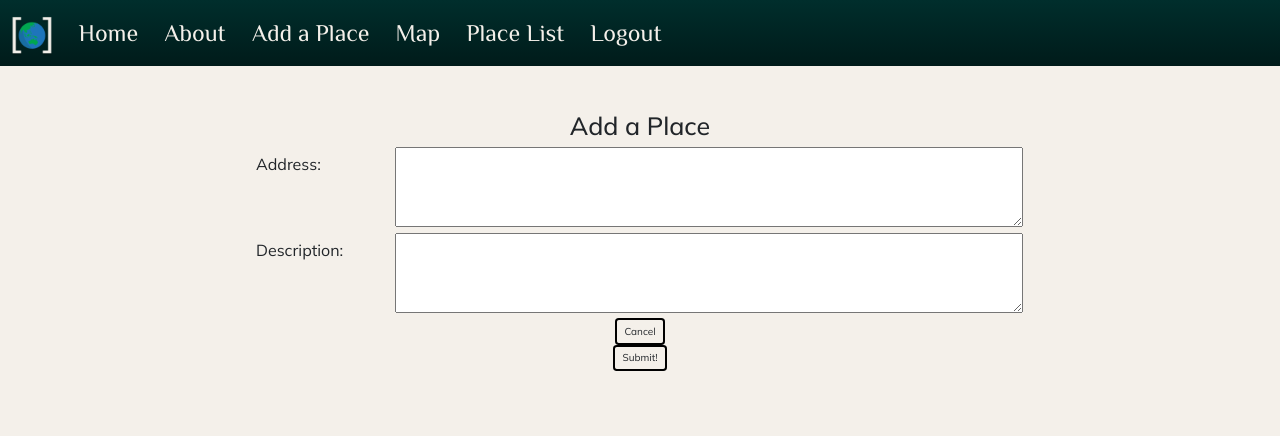
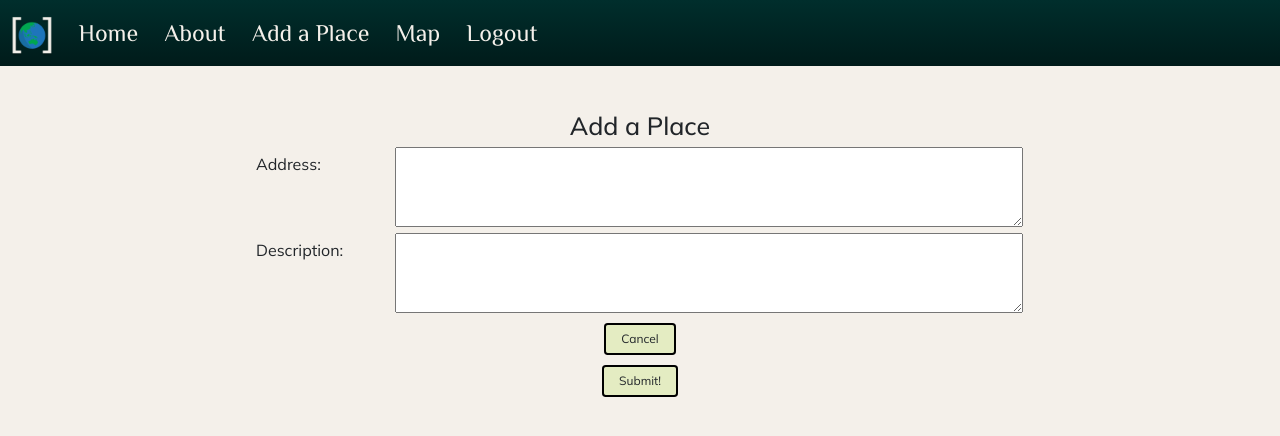
Before and after one commit to LargeWater/places-map, a Django app: page /places/new/ in a window 1280 px wide. Shown: the top 436 px of the page. Run offline with Django 4.2, Linux system fonts and the light colour scheme; the visitor is signed in with stand-in values (Sample User, id 1); lists and menus that the app fills with data are empty; some libraries are stand-ins or nearby versions.

Commit message:
remove list view, other small changes

```diff
--- a/main_app/static/css/about.css
+++ b/main_app/static/css/about.css
@@ -12,3 +12,8 @@ h1{
   margin-left: 4%;
   margin-right: 4%;
 }
+
+#about-img{
+  width: 100vw;
+  height: auto;
+}
--- a/main_app/static/css/form.css
+++ b/main_app/static/css/form.css
@@ -41,4 +41,8 @@ td > textarea {
 .btn {
   align-self: center;
   border: 2px solid black;
+  font-size: 2ch;
+  background-color: #e4ecc2;
+  margin: 5px;
+  padding: 5px 15px;
 }
--- a/main_app/templates/about.html
+++ b/main_app/templates/about.html
@@ -14,6 +14,6 @@
 <p class="page-content">
   places.map() uses the <a href="https://www.mapbox.com/" target='_blank'>Mapbox API</a> to display a map and to place markers, and uses <a href="https://geocoder.readthedocs.io/" target="_blank">Geocoder</a> to convert your plain text input into latitude and longitude coordinates. <br /> be aware that it may get your location wrong, as it includes businesses as well as cities and towns.
 </p>
-<img src="{% static 'images/screenshot.png' %}" >
+<img src="{% static 'images/screenshot.png' %}" id='about-img' >
 
 {% endblock %}
--- a/main_app/templates/base.html
+++ b/main_app/templates/base.html
@@ -63,9 +63,6 @@
                 <a class="nav-link active" href="/places/map">Map</a>
               </li>
               <li class='nav-item'>
-                <a class='nav-link active' href='/places/list'>Place List</a>
-              </li>
-              <li class='nav-item'>
                 <a class='nav-link active' href={% url 'logout' %}>Logout</a>
               </li>
             {% else %}
--- a/main_app/templates/main_app/place_form.html
+++ b/main_app/templates/main_app/place_form.html
@@ -29,11 +29,11 @@
     {{ form.as_table }}
   </table>
   <a
-  href="{% url 'places_detail' place.id %}"
+  href="{% url 'map' %}"
   class="btn secondary"
->
+  >
   Cancel
-</a>
+  </a>
   <button type="submit" class="btn submit">Submit!</button>
 </form>
 
--- a/main_app/templates/places/detail.html
+++ b/main_app/templates/places/detail.html
@@ -19,7 +19,7 @@
       <h2>{{ place.lat}}, {{ place.lng }}</h2>
       <h2>This place was created by {{ place.user }}</h2>
       {% if user == place.user %}
-      <div class="cat-actions">
+      <div class="place-actions">
         <a href="{% url 'places_update' place.id %}" class="btn warn">Edit</a>
         <a href="{% url 'places_delete' place.id %}" class="btn danger">Delete</a>
       </div>
--- a/main_app/templates/places/list.html
+++ b/main_app/templates/places/list.html
@@ -11,7 +11,7 @@
 
 {% block content %}
 
-{% for place in places%}
+{% for place in places %}
 <div class="card" style="width: 18rem;">
   <a href ="/places/{{ place.id }}">
     <div class="card-body">
--- a/main_app/urls.py
+++ b/main_app/urls.py
@@ -6,7 +6,7 @@ urlpatterns = [
   path('about/', views.about, name='about'),
   path('places/map/', views.map, name='map'),
   path('places/new/', views.PlaceCreate.as_view(), name='places_create'),
-  path('places/list/', views.PlaceList.as_view(), name='places_list'),
+  # path('places/list/', views.PlaceList.as_view(), name='places_list'),
   path('accounts/signup/', views.signup, name='signup'),
   path('places/<int:pk>/delete/', views.PlaceDelete.as_view(), name='places_delete'),
   path('places/<int:pk>/update/', views.PlaceUpdate.as_view(), name='places_update'),
--- a/main_app/views.py
+++ b/main_app/views.py
@@ -4,7 +4,7 @@ from django.contrib.auth.forms import UserCreationForm
 from django.contrib.auth.views import LoginView
 from django.contrib.auth.decorators import login_required
 from django.contrib.auth.mixins import LoginRequiredMixin
-from django.views.generic import ListView, DetailView
+# from django.views.generic import ListView, DetailView
 from django.views.generic.edit import CreateView, UpdateView, DeleteView
 from .models import Place
 
@@ -33,10 +33,6 @@ class PlaceDelete(LoginRequiredMixin, DeleteView):
   model = Place
   success_url = '/places/map/'
 
-class PlaceList(LoginRequiredMixin, ListView):
-  model = Place
-  template_name = 'places/list.html'
-  context_object_name = 'places'
 
 def home(request):
   return render(request, 'home.html')
```
Also changed, not shown: main_app/static/css/places/place-detail.css (+2 -46 lines).
